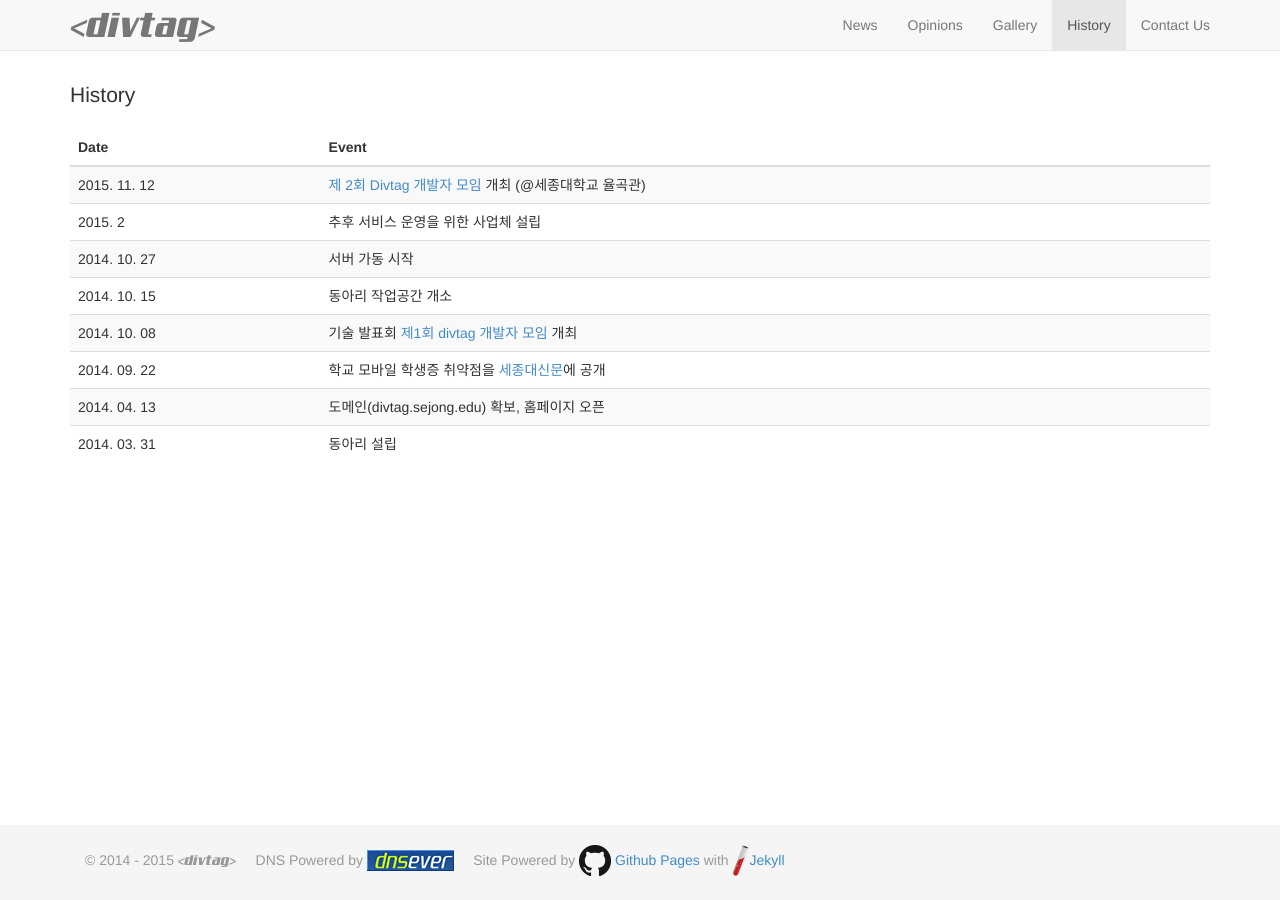
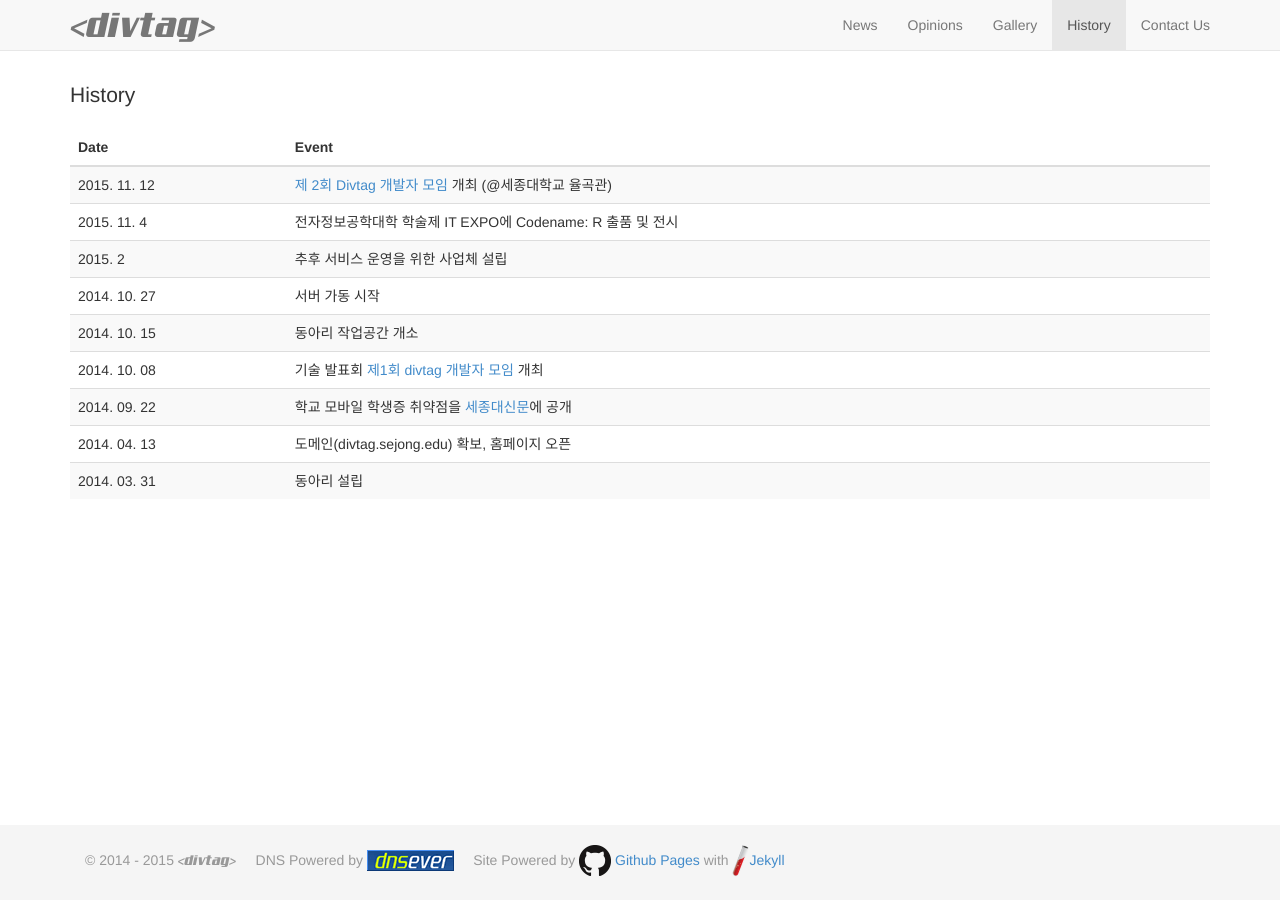
Before and after one commit to divtagers/divtagers.github.io, a Jekyll site: the page built from history/index.html, in a window 1280 px wide. Built offline with Jekyll 4.4.1, drawn with Linux system fonts in a browser that asks for light colours; Markdown is read by kramdown in place of the engine named in the settings.

Commit message:
Update index.html

```diff
--- a/history/index.html
+++ b/history/index.html
@@ -14,8 +14,12 @@ type: history
 	</thead>
 	<tbody>
 			<tr>
-			  <td>2015. 11. 12</td>
-			  <td><a href="/second-meetup">제 2회 Divtag 개발자 모임</a> 개최 (@세종대학교 율곡관)</td>
+			   <td>2015. 11. 12</td>
+			   <td><a href="/second-meetup">제 2회 Divtag 개발자 모임</a> 개최 (@세종대학교 율곡관)</td>
+			</tr>
+			<tr>
+			   <td>2015. 11. 4</td>
+			   <td>전자정보공학대학 학술제 IT EXPO에 Codename: R 출품 및 전시</td>
 			</tr>
 			<tr>
 			  <td>2015. 2</td>
```
